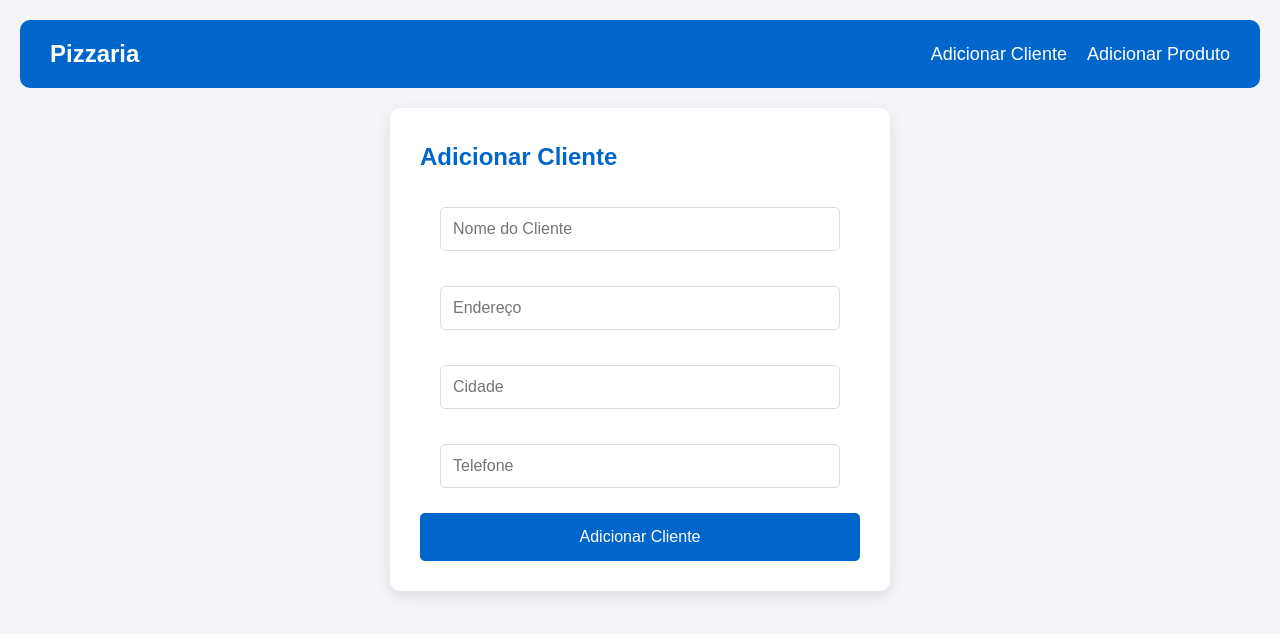
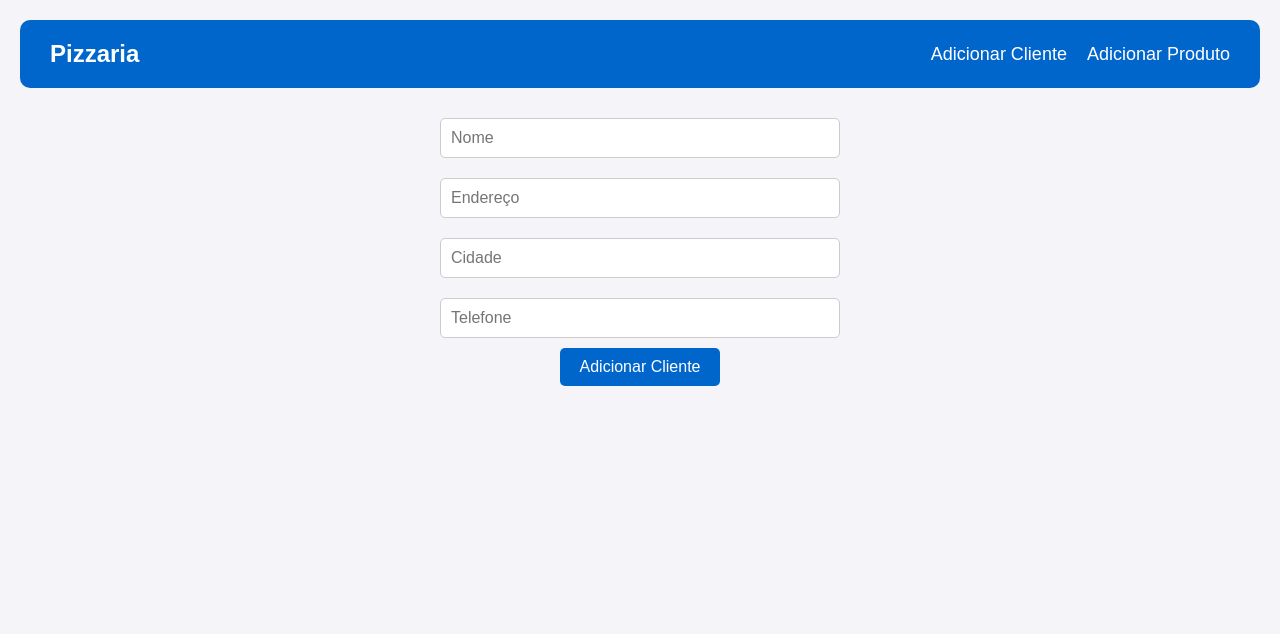
Before and after one commit to jg-sousa/pizzaria-crud, a React (Create React App) app: page /adicionar-cliente in a window 1280 px wide. Shown: the top 634 px of the page. Built offline with nearby package versions, Linux system fonts and the light colour scheme; the HTML template or start-up script is replaced by a standard one.

Commit message:
firebase att

```diff
--- a/src/components/AdicionarCliente.js
+++ b/src/components/AdicionarCliente.js
@@ -1,52 +1,45 @@
-import React, { useState } from 'react';
-import { db } from '../firebase';
-import { collection, addDoc } from 'firebase/firestore';
-import './AdicionarCliente.css';  // Estilo para AdicionarCliente
+import React, { useState } from "react";
+import { db } from "../firebase"; // Importa a configuração do Firestore
+import { collection, addDoc } from "firebase/firestore";
 
 const AdicionarCliente = () => {
-  const [dadosCliente, setDadosCliente] = useState({
-    nome: '',
-    endereco: '',
-    cidade: '',
-    telefone: '',
+  const [cliente, setCliente] = useState({
+    nome: "",
+    endereco: "",
+    cidade: "",
+    telefone: "",
   });
 
   const handleChange = (e) => {
-    setDadosCliente({ ...dadosCliente, [e.target.name]: e.target.value });
+    setCliente({ ...cliente, [e.target.name]: e.target.value });
   };
 
   const handleSubmit = async (e) => {
     e.preventDefault();
     try {
-      await addDoc(collection(db, 'clientes'), dadosCliente); // Coleção 'clientes' no Firestore
-      alert('Cliente adicionado com sucesso!');
-      setDadosCliente({
-        nome: '',
-        endereco: '',
-        cidade: '',
-        telefone: '',
-      });
+      await addDoc(collection(db, "clientes"), cliente);
+      alert("Cliente adicionado com sucesso!");
+      setCliente({ nome: "", endereco: "", cidade: "", telefone: "" }); // Reseta os campos
     } catch (error) {
-      console.error('Erro ao adicionar cliente: ', error);
+      console.error("Erro ao adicionar cliente: ", error);
+      alert("Erro ao adicionar cliente.");
     }
   };
 
   return (
-    <div className="adicionar-cliente-form">
-      <h2>Adicionar Cliente</h2>
     <form onSubmit={handleSubmit}>
       <input
         type="text"
         name="nome"
-          value={dadosCliente.nome}
+        value={cliente.nome}
         onChange={handleChange}
-          placeholder="Nome do Cliente"
+        placeholder="Nome"
         required
       />
       <input
         type="text"
         name="endereco"
-          value={dadosCliente.endereco}
+        value={cliente.endereco}
         onChange={handleChange}
         placeholder="Endereço"
         required
@@ -54,7 +47,7 @@ const AdicionarCliente = () => {
       <input
         type="text"
         name="cidade"
-          value={dadosCliente.cidade}
+        value={cliente.cidade}
         onChange={handleChange}
         placeholder="Cidade"
         required
@@ -62,14 +55,13 @@ const AdicionarCliente = () => {
       <input
         type="text"
         name="telefone"
-          value={dadosCliente.telefone}
+        value={cliente.telefone}
         onChange={handleChange}
         placeholder="Telefone"
         required
       />
-        <button type="submit" className="btn">Adicionar Cliente</button>
+      <button type="submit">Adicionar Cliente</button>
     </form>
-    </div>
   );
 };
 
```
Also changed, not shown: src/firebase.js (indentation only). Lines whose indentation alone changed are shown as unchanged.
